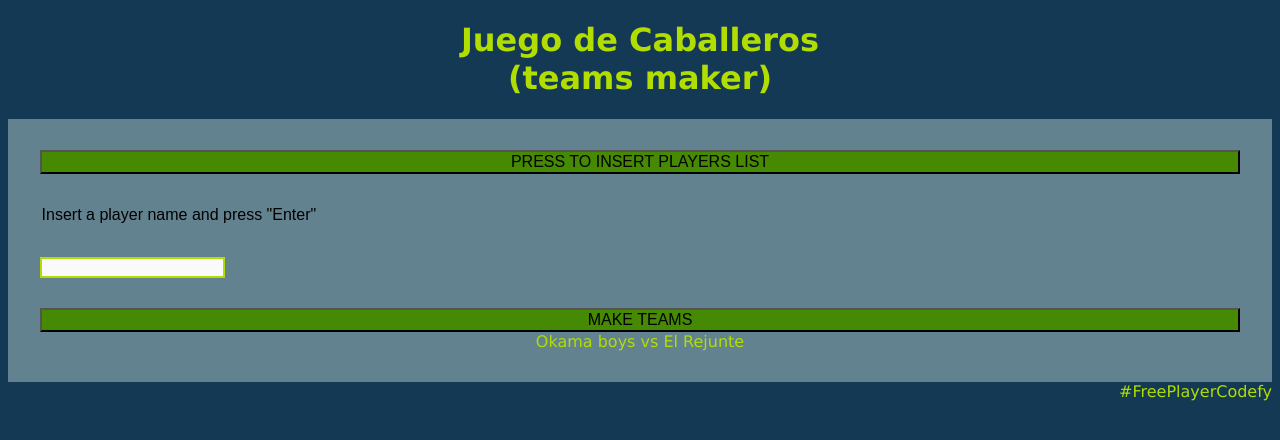
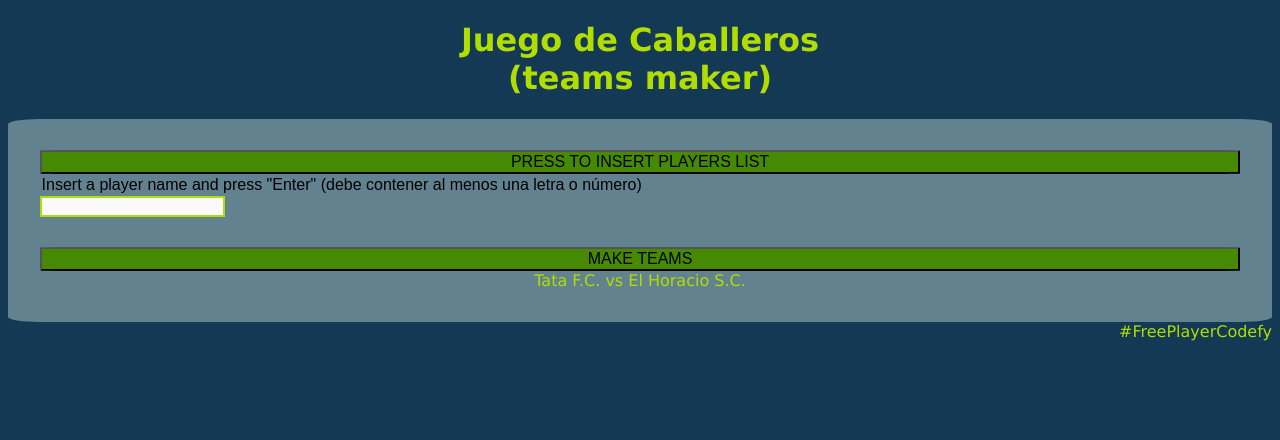
Before and after one commit to smhg15/Juego-de-Caballeros, a React (Vite) app: page / in a window 1280 px wide. Both pictures are taken after a click on the button "PRESS TO INSERT PLAYERS ONE X ONE". Shown: the top 440 px of the page. Built offline with nearby package versions, Linux system fonts and the light colour scheme.

Commit message:
fix(OneXOneInput): fix players alert

```diff
--- a/src/components/MalditoLunesAppForm.css
+++ b/src/components/MalditoLunesAppForm.css
@@ -16,10 +16,12 @@ RESPONSIVE DESIGN METHOD: FLEX-BOX BASED
     flex-direction: column;
     background-color: #628290;
     padding: 2.5%;
+    border-radius: 2.5%;
 }
 .section__button {
     height: contain;
     background-color: #468902;
+    border-radius: 2.5%;
 
 }
 .section__textarea {
@@ -40,7 +42,6 @@ RESPONSIVE DESIGN METHOD: FLEX-BOX BASED
 .article__table{
     width: 91vw;
     background-color: #628290;
-    margin: 2.5% 0;
 }
 .article__input{
     border: 2px solid #b1de00;
--- a/src/components/MalditoLunesAppForm.jsx
+++ b/src/components/MalditoLunesAppForm.jsx
@@ -14,13 +14,14 @@ function MalditoLunesAppForm() {
     function handleTextareaSubmit() {
 
         const formJson_teamList = document.getElementById('teamList').value
+        if (formJson_teamList != '') {
             let playersListArray= formJson_teamList.replaceAll(',',';').split('\n')// array de elementos a partir de un bloque de texto. 1ª TRANSFORMACIÓN: eliminación de ',' y renglones vacíos
 
             // 2ª TRANSFORMACIÓN: quita los espacios en blanco y renglones que no incluyan al menos una letra o número
             playersListArray = playersListArray.filter(player => player.match('[a-zA-Z0-9]+'));
             const hasDuplicates = array => new Set(array).size < array.length
             if (hasDuplicates(playersListArray) == true) {
-            alert("anotaste dos veces al mismo cabeza...¿querés que te consiga gente?")
+                alert("anotaste dos veces al mismo cabeza...¿querés que te preste amigos?")
             }
 
             else {
@@ -29,7 +30,7 @@ function MalditoLunesAppForm() {
                 setIsShuffled(true)
                 ref.current.scrollIntoView({behavior: "smooth", block: "start"})
             }
-
+        }
     }
 
     function handleOneXOneSubmit(){
@@ -50,11 +51,17 @@ function MalditoLunesAppForm() {
     function handleEnterKey(event){
         if (event.key === 'Enter') {
             event.preventDefault()
-        if (event.target.value!='' && event.target.value.match('[a-zA-Z0-9\u00f1\u00d1]+')){
+        if (event.target.value!='' && event.target.value.match('[a-zA-Z0-9\u00f1\u00d1]+')) {
+
+            if (playersOneXOneArray.includes(event.target.value)==false){
                 setPlayersOneXOneArray([...playersOneXOneArray, event.target.value]);
                 event.target.value=''//sirve para limpiar el input
                 setPlayersArray([])//sirve para limpiar el outputTeam mientras se cargan nuevos jugadores
                 setIsShuffled(false)
+            }
+            else {
+                alert("a ese ya lo anotaste cabeza...¿viniste chupao?")
+            }
         }
       }
     };
@@ -86,7 +93,7 @@ function MalditoLunesAppForm() {
         :
         <article className='article'>
             <table className='article__table'>
-                <thead className='font'>Insert a player name and press "Enter"</thead>
+                <thead className='font'>Insert a player name and press "Enter" (debe contener al menos una letra o número)</thead>
                     {playersOneXOneArray.map((player,index)=>(
                     <tr key={index}>
                         <td className= 'font' key={index}>
--- a/src/components/outputTeams/OutputTeams.jsx
+++ b/src/components/outputTeams/OutputTeams.jsx
@@ -3,7 +3,7 @@ import './OutputTeams.css'
 import TacticsDisplay from './tacticsDisplay/TacticsDisplay.jsx';
 
 const teamNames =[
-    'El Horacio S.C.', 'Tata F.C.', 'Alto Team S.R.L.', 'Que mirá bobo F.C.', 'Cebollitas', 'Es Leviousa H.S.', 'La gran Cuca S.A.', 'Maldito Lunes F.C.', 'Aston Birra', 'El Rejunte', 'Norma Melanzana', 'Vevo Chancha', 'Okama boys'
+    'El Horacio S.C.', 'Los pechera', 'Tata F.C.', 'Alto Team S.R.L.', 'Que mirá bobo F.C.', 'Cebollitas', 'Es Leviousa H.S.', 'La gran Cuca S.A.', 'Maldito Lunes F.C.', 'Aston Birra', 'El Rejunte', 'Norma Melanzana', 'Vevo Chancha', 'Okama boys'
 ]
 
 function OutputTeams({playersProp}){
```
Lines whose indentation alone changed are shown as unchanged.
